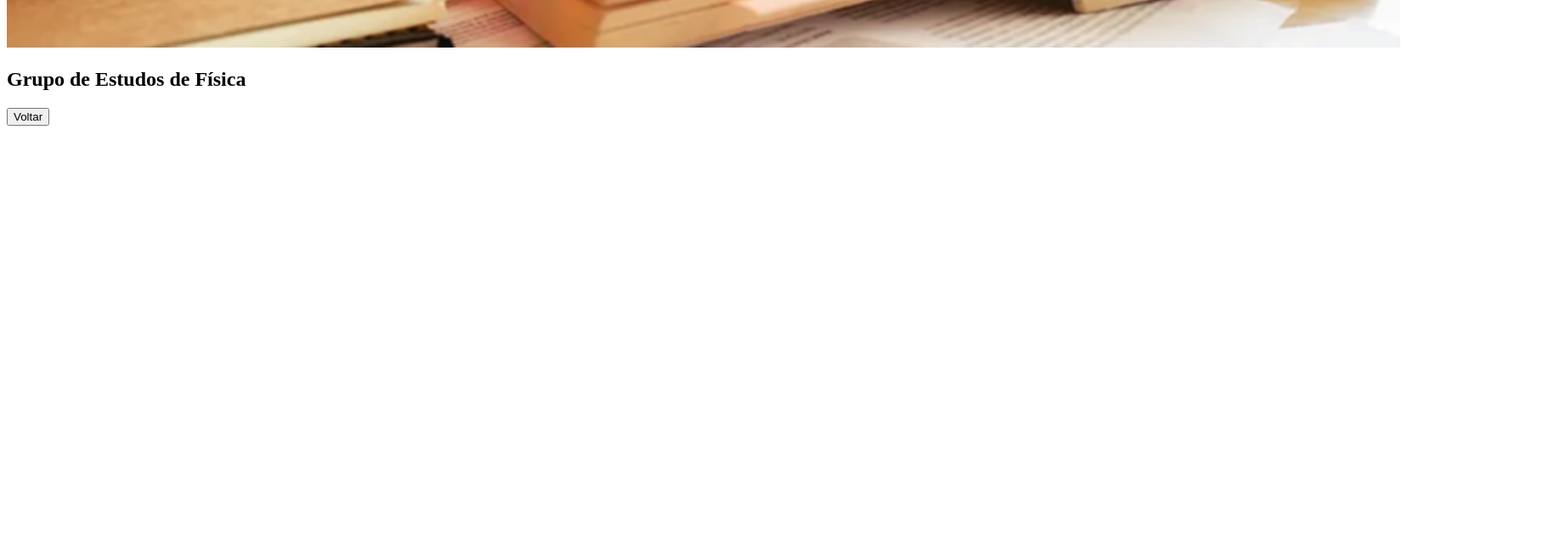
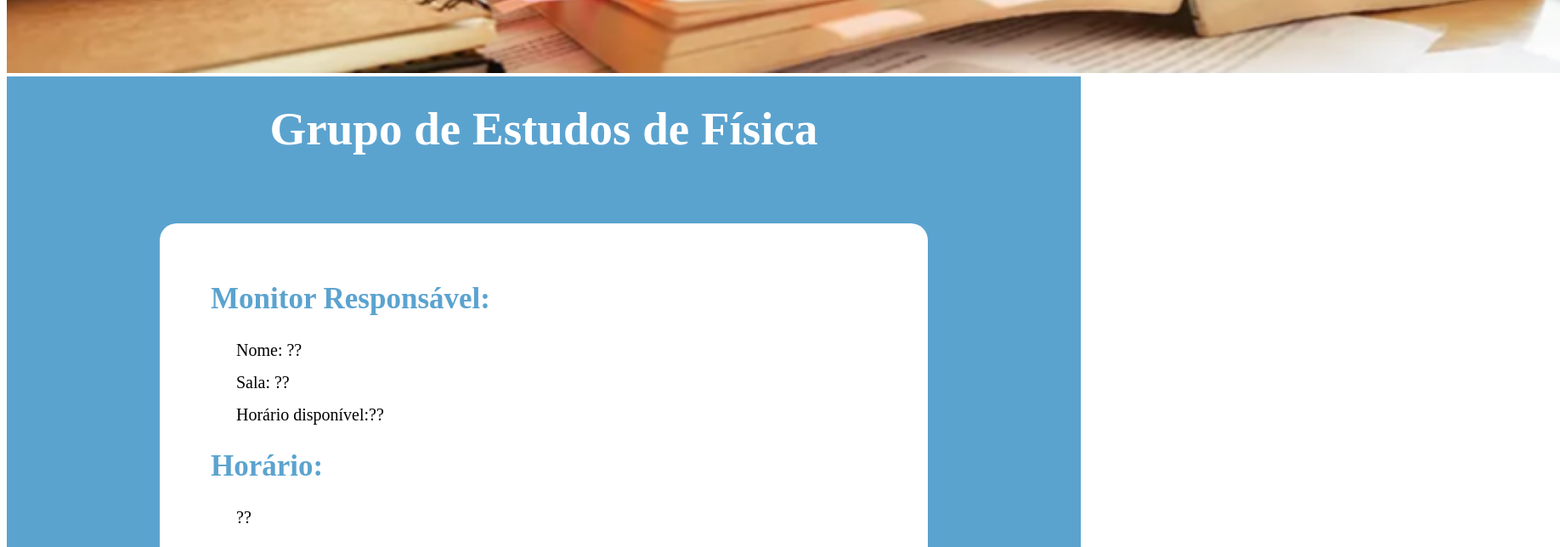
Before and after one commit to 2info3-Hackathon/frontend, a Vue app: page /BotaoFisica in a window 1280 px wide. Shown: the part 540-1184 px from the top of the page at 85% size, 1836 px wide, since content can reach past the window. Before the commit the page ends 800 px from the top, so only its background shows below. Built offline with nearby package versions, Linux system fonts and the light colour scheme.

Commit message:
FEAT: Continuação dos componentes #1

```diff
--- a/src/assets/main.css
+++ b/src/assets/main.css
@@ -0,0 +1,44 @@
+button{
+  background-color: white;
+  color: #2F6484;
+  border: none;
+  border-radius: 5px;
+}
+
+.fundo{
+  background-color: #5BA3CF;
+}
+
+.fundo button{
+  margin: 10px 180px 50px 180px;
+  padding: 10px 50px 10px 50px;
+  font-size: 20px;
+}
+
+.fundo h1{
+  color: white;
+  text-align: center;
+  padding: 30px 60px 30px 60px;
+  margin: 0 150px 50px 150px;
+  font-size: 55px;
+  font-weight: bolder;
+}
+
+.informacoes{
+  background-color: white;
+  margin: 50px 180px 10px 180px;
+  padding: 40px 60px 40px 60px;
+  border-radius: 20px;
+}
+
+.informacoes h2{
+  color: #5BA3CF;
+  font-size: 35px;
+  font-weight:bolder;
+}
+
+.informacoes p{
+  font-size: 20px;
+  font-weight: 500;
+  margin: 0 0 15px 30px;
+}
--- a/src/components/BotaoBiologia.vue
+++ b/src/components/BotaoBiologia.vue
@@ -9,16 +9,28 @@ function voltar() {
 </script>
 
 <template>
-  <section>
+  <div class="fundo">
     <h1>Grupo de Estudos de Biologia</h1>
 
-    <div>
+    <div class="informacoes">
         <h2>
-          Monitor:
+          Monitor Responsável:
         </h2>
+        <p>Nome: ??</p>
+        <p>Sala: ??</p>
+        <p>Horário disponível: ??</p>
 
+        <h2>
+          Horário:
+        </h2>
+        <p>??</p>
+
+        <h2>
+          Sala:
+        </h2>
+        <p>??</p>
     </div>
 
     <button @click="voltar">Voltar</button>
-  </section>
+  </div>
 </template>
--- a/src/components/BotaoFilosofia.vue
+++ b/src/components/BotaoFilosofia.vue
@@ -9,8 +9,28 @@ function voltar() {
 </script>
 
 <template>
-  <div>
-    <h2>Grupo de Estudos de Filosofia</h2>
+  <div class="fundo">
+    <h1>Grupo de Estudos de Filosofia</h1>
+
+    <div class="informacoes">
+        <h2>
+          Monitor Responsável:
+        </h2>
+        <p>Nome: ??</p>
+        <p>Sala: ??</p>
+        <p>Horário disponível:??</p>
+
+        <h2>
+          Horário:
+        </h2>
+        <p>??</p>
+
+        <h2>
+          Sala:
+        </h2>
+        <p>??</p>
+    </div>
+
     <button @click="voltar">Voltar</button>
   </div>
 </template>
--- a/src/components/BotaoFisica.vue
+++ b/src/components/BotaoFisica.vue
@@ -9,8 +9,28 @@ function voltar() {
 </script>
 
 <template>
-  <div>
-    <h2>Grupo de Estudos de Física</h2>
+  <div class="fundo">
+    <h1>Grupo de Estudos de Física</h1>
+
+    <div class="informacoes">
+        <h2>
+          Monitor Responsável:
+        </h2>
+        <p>Nome: ??</p>
+        <p>Sala: ??</p>
+        <p>Horário disponível:??</p>
+
+        <h2>
+          Horário:
+        </h2>
+        <p>??</p>
+
+        <h2>
+          Sala:
+        </h2>
+        <p>??</p>
+    </div>
+
     <button @click="voltar">Voltar</button>
   </div>
 </template>
--- a/src/components/BotaoGeografia.vue
+++ b/src/components/BotaoGeografia.vue
@@ -9,8 +9,28 @@ function voltar() {
 </script>
 
 <template>
-  <div>
-    <h2>Grupo de Estudos de Geografia</h2>
+  <div class="fundo">
+    <h1>Grupo de Estudos de Geografia</h1>
+
+    <div class="informacoes">
+        <h2>
+          Monitor Responsável:
+        </h2>
+        <p>Nome: ??</p>
+        <p>Sala: ??</p>
+        <p>Horário disponível:??</p>
+
+        <h2>
+          Horário:
+        </h2>
+        <p>??</p>
+
+        <h2>
+          Sala:
+        </h2>
+        <p>??</p>
+    </div>
+
     <button @click="voltar">Voltar</button>
   </div>
 </template>
--- a/src/components/BotaoHistoria.vue
+++ b/src/components/BotaoHistoria.vue
@@ -9,8 +9,28 @@ function voltar() {
 </script>
 
 <template>
-  <div>
-    <h2>Grupo de Estudos de História</h2>
+  <div class="fundo">
+    <h1>Grupo de Estudos de História</h1>
+
+    <div class="informacoes">
+        <h2>
+          Monitor Responsável:
+        </h2>
+        <p>Nome: ??</p>
+        <p>Sala: ??</p>
+        <p>Horário disponível:??</p>
+
+        <h2>
+          Horário:
+        </h2>
+        <p>??</p>
+
+        <h2>
+          Sala:
+        </h2>
+        <p>??</p>
+    </div>
+
     <button @click="voltar">Voltar</button>
   </div>
 </template>
--- a/src/components/BotaoMatematica.vue
+++ b/src/components/BotaoMatematica.vue
@@ -9,8 +9,28 @@ function voltar() {
 </script>
 
 <template>
-  <div>
-    <h2>Grupo de Estudos de Matemática</h2>
+  <div class="fundo">
+    <h1>Grupo de Estudos de Matemática</h1>
+
+    <div class="informacoes">
+        <h2>
+          Monitor Responsável:
+        </h2>
+        <p>Nome: ??</p>
+        <p>Sala: ??</p>
+        <p>Horário disponível:??</p>
+
+        <h2>
+          Horário:
+        </h2>
+        <p>??</p>
+
+        <h2>
+          Sala:
+        </h2>
+        <p>??</p>
+    </div>
+
     <button @click="voltar">Voltar</button>
   </div>
 </template>
--- a/src/components/BotaoPortugues.vue
+++ b/src/components/BotaoPortugues.vue
@@ -9,8 +9,28 @@ function voltar() {
 </script>
 
 <template>
-  <div>
-    <h2>Grupo de Estudos de Português</h2>
+  <div class="fundo">
+    <h1>Grupo de Estudos de Português</h1>
+
+    <div class="informacoes">
+        <h2>
+          Monitor Responsável:
+        </h2>
+        <p>Nome: ??</p>
+        <p>Sala: ??</p>
+        <p>Horário disponível:??</p>
+
+        <h2>
+          Horário:
+        </h2>
+        <p>??</p>
+
+        <h2>
+          Sala:
+        </h2>
+        <p>??</p>
+    </div>
+
     <button @click="voltar">Voltar</button>
   </div>
 </template>
--- a/src/components/BotaoQuimica.vue
+++ b/src/components/BotaoQuimica.vue
@@ -9,8 +9,28 @@ function voltar() {
 </script>
 
 <template>
-  <div>
-    <h2>Grupo de Estudos de Química</h2>
+  <div class="fundo">
+    <h1>Grupo de Estudos de Química</h1>
+
+    <div class="informacoes">
+        <h2>
+          Monitor Responsável:
+        </h2>
+        <p>Nome: ??</p>
+        <p>Sala: ??</p>
+        <p>Horário disponível:??</p>
+
+        <h2>
+          Horário:
+        </h2>
+        <p>??</p>
+
+        <h2>
+          Sala:
+        </h2>
+        <p>??</p>
+    </div>
+
     <button @click="voltar">Voltar</button>
   </div>
 </template>
--- a/src/components/BotaoSociologia.vue
+++ b/src/components/BotaoSociologia.vue
@@ -9,8 +9,28 @@ function voltar() {
 </script>
 
 <template>
-  <div>
-    <h2>Grupo de Estudos de Sociologia</h2>
+  <div class="fundo">
+    <h1>Grupo de Estudos de Sociologia</h1>
+
+      <div class="informacoes">
+        <h2>
+          Monitor Responsável:
+        </h2>
+        <p>Nome: ??</p>
+        <p>Sala: ??</p>
+        <p>Horário disponível:??</p>
+
+        <h2>
+          Horário:
+        </h2>
+        <p>??</p>
+
+        <h2>
+          Sala:
+        </h2>
+        <p>??</p>
+    </div>
+
     <button @click="voltar">Voltar</button>
   </div>
 </template>
--- a/src/components/InicialGrupoEstudos.vue
+++ b/src/components/InicialGrupoEstudos.vue
@@ -1,5 +1,5 @@
 <template>
 <main>
-  <img src="/public/banner.png" alt="banner" height="570" width="1640">
+  <img src="/public/banner.png" alt="banner" height="600" width="1828">
 </main>
 </template>
```
